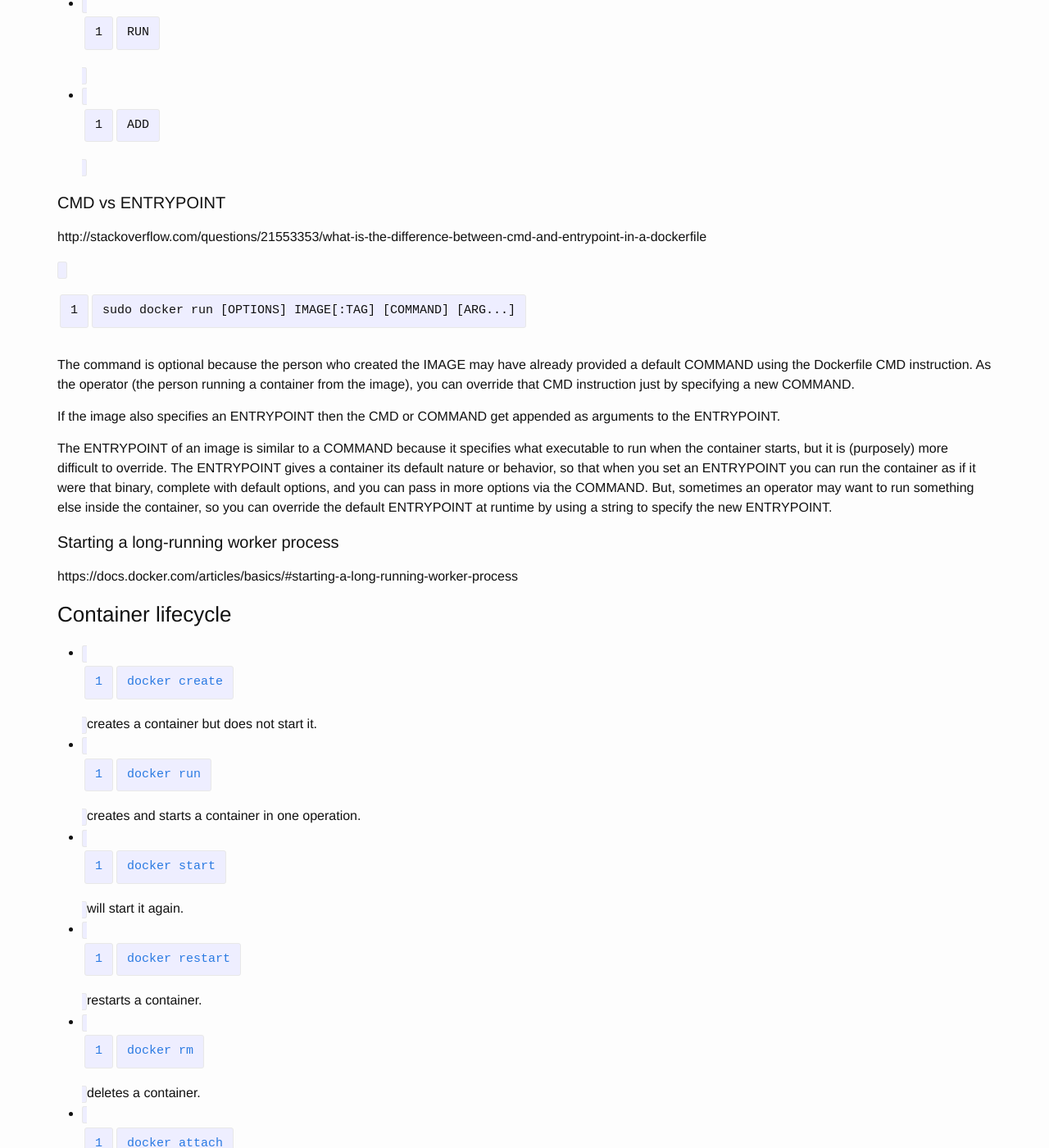
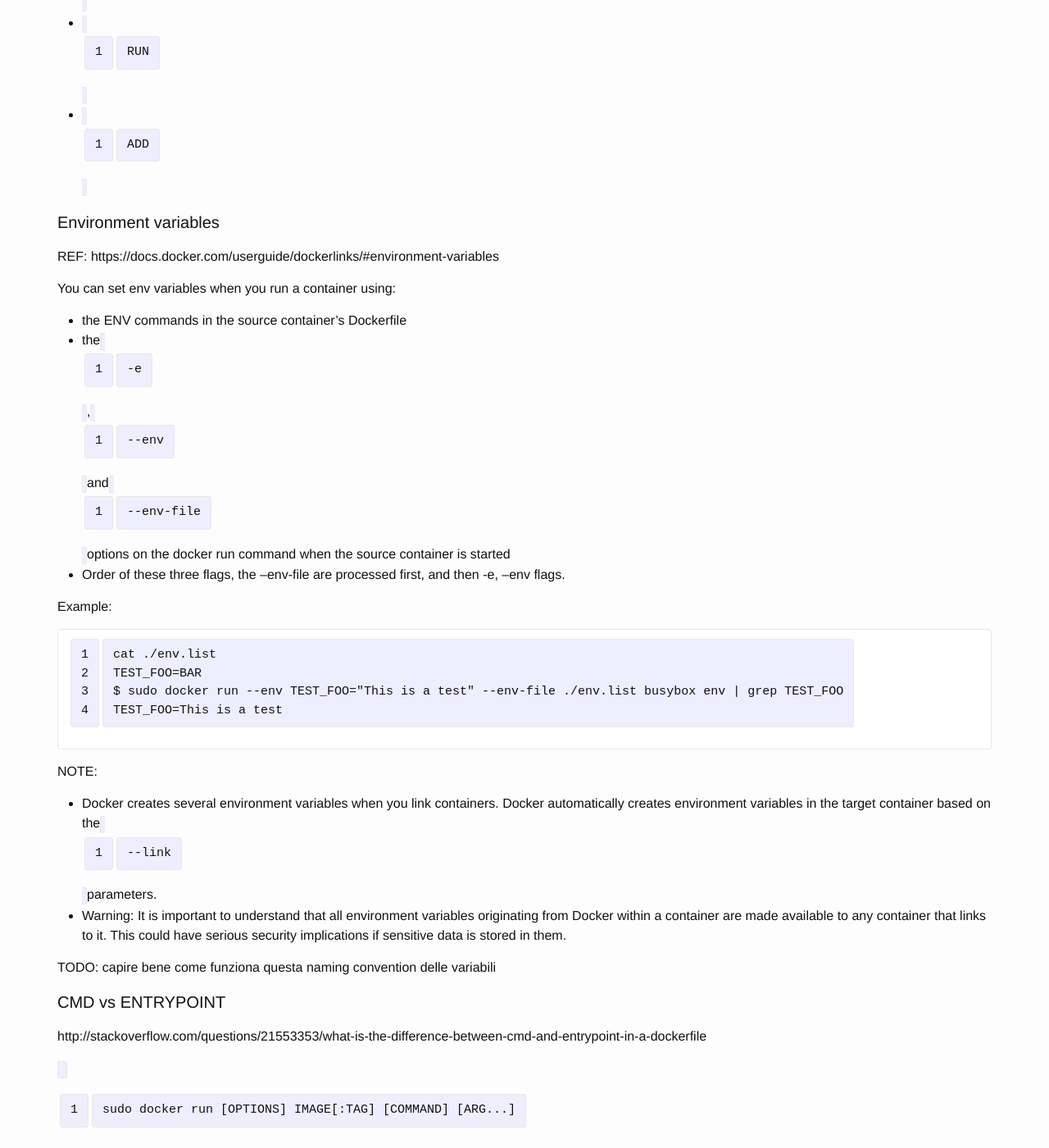
Before and after one commit to breezeight/nicola_blog, a Jekyll site: the page built from _guides/docker.markdown, in a window 1280 px wide and 1400 px high, scrolled down 23130 px. Shown: the whole window at 82% size. Built offline with Jekyll 4.4.1, drawn with Linux system fonts in a browser that asks for light colours; some of the changed text lies outside the part shown.

Commit message:
Docker: environment variables

```diff
--- a/_guides/docker.markdown
+++ b/_guides/docker.markdown
@@ -599,6 +599,34 @@ Four of the Dockerfile commands **cannot** be overridden at runtime:
 * `RUN`
 * `ADD`
 
+#### Environment variables
+
+REF: https://docs.docker.com/userguide/dockerlinks/#environment-variables
+
+You can set env variables when you run a container using:
+
+* the ENV commands in the source container's Dockerfile
+* the `-e`, `--env` and `--env-file` options on the docker run command when the source container is started
+* Order of these three flags, the --env-file are processed first, and then -e, --env flags.
+
+Example:
+
+~~~
+cat ./env.list
+TEST_FOO=BAR
+$ sudo docker run --env TEST_FOO="This is a test" --env-file ./env.list busybox env | grep TEST_FOO
+TEST_FOO=This is a test
+~~~
+
+NOTE:
+
+* Docker creates several environment variables when you link containers. Docker automatically creates environment variables in the target container based on the `--link` parameters.
+* Warning: It is important to understand that all environment variables originating from Docker within a container are made available to any container that links to it. This could have serious security implications if sensitive data is stored in them.
+
+
+TODO: capire bene come funziona questa naming convention delle variabili
+
+
 #### CMD vs ENTRYPOINT
 
 http://stackoverflow.com/questions/21553353/what-is-the-difference-between-cmd-and-entrypoint-in-a-dockerfile
```
